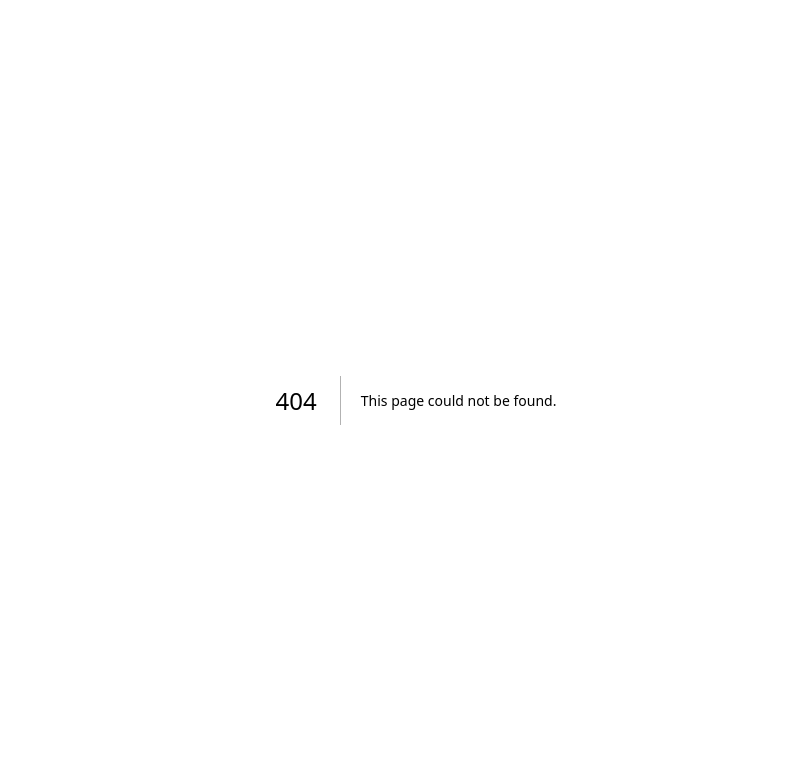
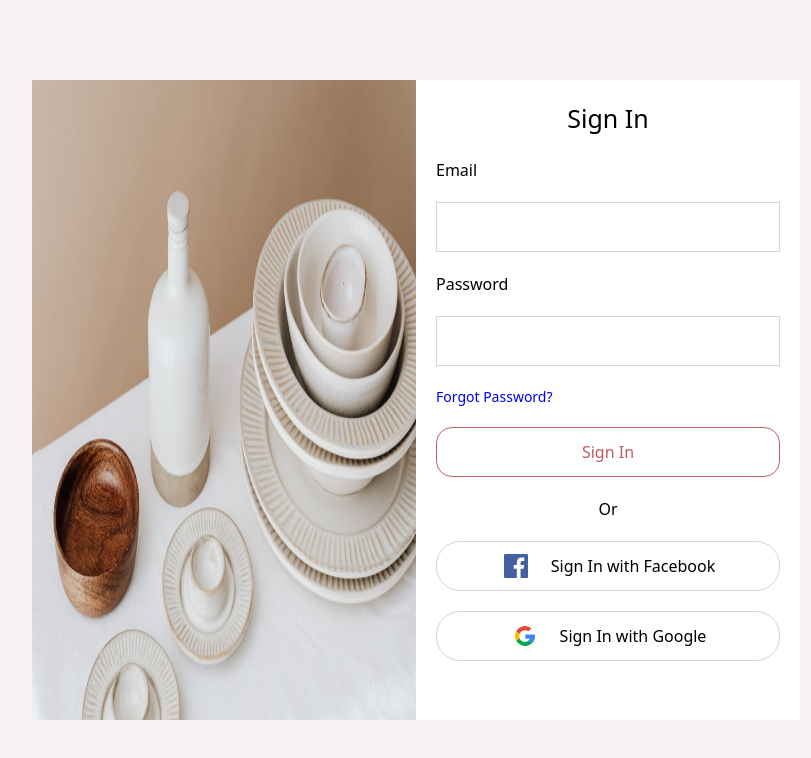
Before and after one commit to Vinzecta/Web-Project, a Next.js app in the folder next-web/: page /registeration in a window 1280 px wide. Before the commit this address had no page. Shown: the top 758 px of the page, without its empty margins (224-1035 px from the left). Built offline with nearby package versions, Linux system fonts and the light colour scheme.

Commit message:
Finish styling sign in section

```diff
--- a/next-web/src/app/registeration/Registeration.jsx
+++ /dev/null
@@ -1,21 +0,0 @@
-import Image from "../../assets/image-4.jpg"
-import SignIn from "./SignIn"
-import SignUp from "./SignUp"
-import Forgot from "./Forgot"
-import Image from "next/image"
-
-function Registeration() {
-    return (
-        <>
-            <div>
-                <Image src={Image} alt="Image" />
-            </div>
-
-            <SignIn />
-            <SignUp />
-            <Forgot />
-        </>
-    );
-}
-
-export default Registeration
--- a/next-web/src/app/registeration/SignIn.jsx
+++ b/next-web/src/app/registeration/SignIn.jsx
@@ -1,32 +1,32 @@
-import Facebook from "../../assets/facebook.svg"
-import Google from "../../assets/google.svg"
+import Facebook from "../../../public/facebook_color.svg"
+import Google from "../../../public/google.svg"
 import Image from "next/image";
 
 function SignIn() {
     return (
-        <form>
-            <h1>Sign In</h1>
+        <form className="w-[50%] flex flex-col gap-5 p-5">
+            <h1 className="text-[25px] text-center">Sign In</h1>
 
-            <label>Email</label>
-            <input className="border"/>
+            <label className="text-base">Email</label>
+            <input className="bg-[white] h-[50px] p-3 border border-gray-300 border-opacity-50 w-[100%]"/>
 
-            <label>Password</label>
-            <input className="border"/>
+            <label className="text-base">Password</label>
+            <input className="bg-[white] h-[50px] p-3 border border-gray-300 border-opacity-50 w-[100%]"/>
 
-            <p>Forgot Password?</p>
+            <p className="text-[14px] text-[#0000EE]">Forgot Password?</p>
 
-            <button className="border">Sign In</button>
+            <button className="border border-[#C25C5C] text-[#C25C5C] rounded-2xl w-[100%] py-3">Sign In</button>
 
-            <p>Or</p>
+            <p className="text-base text-center">Or</p>
 
-            <div>
-                <Image src={Facebook} alt="Facebook" />
-                <p>Sign In with Facebook</p>
+            <div className="flex gap-5 justify-center bg-[white] h-[50px] py-3 border border-gray-300 border-opacity-50 w-[100%] rounded-3xl">
+                <Image src={Facebook} alt="Facebook" className="w-[30px]" />
+                <p className="text-base my-auto">Sign In with Facebook</p>
             </div>
 
-            <div>
-                <Image src={Google} alt="Google" />
-                <p>Sign In with Google</p>
+            <div className="flex gap-5 justify-center bg-[white] h-[50px] py-3 border border-gray-300 border-opacity-50 w-[100%] rounded-3xl">
+                <Image src={Google} alt="Google" className="w-[30px]" />
+                <p className="text-base my-auto">Sign In with Google</p>
             </div>
         </form>
     );
--- a/next-web/src/app/registeration/SignUp.jsx
+++ b/next-web/src/app/registeration/SignUp.jsx
@@ -1,5 +1,5 @@
-import Facebook from "../../assets/facebook.svg"
-import Google from "../../assets/google.svg"
+import Facebook from "../../../public/facebook.svg"
+import Google from "../../../public/google.svg"
 import Image from "next/image";
 
 function SignUp() {
--- /dev/null
+++ b/next-web/src/app/registeration/layout.js
@@ -0,0 +1,27 @@
+import { Geist, Geist_Mono } from "next/font/google";
+import { Analytics } from "@vercel/analytics/next"
+
+const geistSans = Geist({
+  variable: "--font-geist-sans",
+  subsets: ["latin"],
+});
+
+const geistMono = Geist_Mono({
+  variable: "--font-geist-mono",
+  subsets: ["latin"],
+});
+
+export const metadata = {
+  title: "Duc Loi",
+  description: "Generated by create next app",
+};
+
+export default function RegisterationLayout({ children }) {
+  return (
+    <html lang="en">
+      <body className={`${geistSans.variable} ${geistMono.variable} antialiased h-screen flex items-center justify-center bg-[#f8f4f4]`}>
+        {children}
+      </body>
+    </html>
+  );
+}
--- /dev/null
+++ b/next-web/src/app/registeration/page.jsx
@@ -0,0 +1,21 @@
+import Image4 from "../../../public/image-4.jpg"
+import SignIn from "./SignIn"
+import SignUp from "./SignUp"
+import Forgot from "./Forgot"
+import Image from "next/image"
+
+function Registeration() {
+    return (
+        <section className="w-[60%] h-[80%] m-auto flex bg-white">
+            <div className="w-[50%] h-[100%]">
+                <Image src={Image4} alt="Image-4" className="h-full w-full object-fill" />
+            </div>
+
+            <SignIn />
+            {/* <SignUp />
+            <Forgot /> */}
+        </section>
+    );
+}
+
+export default Registeration
```
Also changed, not shown: next-web/public/facebook_color.svg (added).
